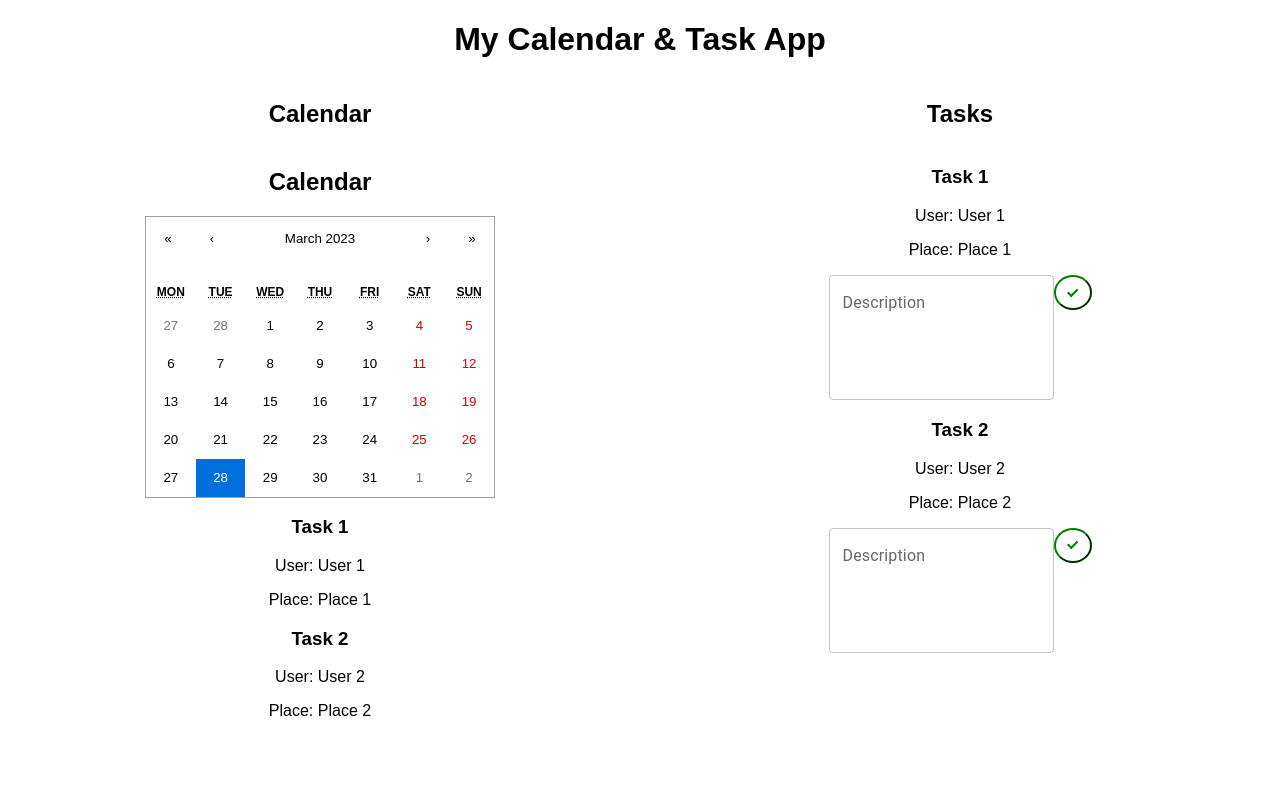
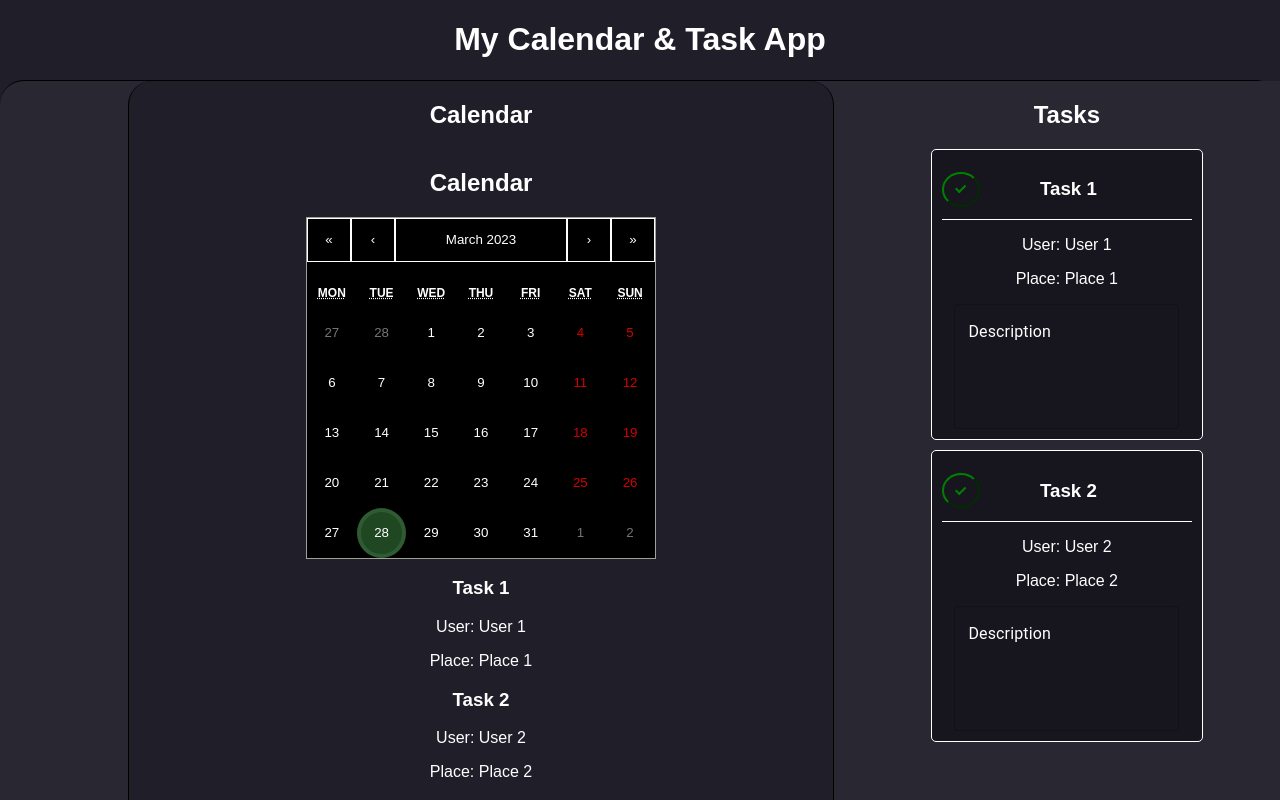
Before and after one commit to Digi-Dojo/MFront-TasksAndCalendars, a React (Create React App) app: page / in a window 1280 px wide. Shown: the top 800 px of the page. Built offline with nearby package versions, Linux system fonts and the light colour scheme.

Commit message:
ES: finished calendar styling and tasks styling

```diff
--- a/src/App.css
+++ b/src/App.css
@@ -1,5 +1,8 @@
 .App {
     text-align: center;
+    background-color: #201e29;
+    color: #ffffff;
+    overflow: hidden;
 }
 
 .App-logo {
@@ -44,6 +47,9 @@
     display: flex;
     justify-content: space-between;
     margin-top: 20px;
+    border-radius: 24px 24px 0 0;
+    background-color: #292732;
+    border-top: #000000 1px solid;
 }
 
 .calendar {
@@ -51,6 +57,60 @@
     flex-direction: column;
     align-items: center;
     flex: 1;
+    background-color: #201e29;
+    max-width: 55%;
+    margin-left: 10%;
+    border-radius: 24px 24px 0 0;
+    border-right: #000000 1px solid;
+    border-left: #000000 1px solid;
+}
+
+.calendar .react-calendar {
+    background-color: #000000;
+    color: #ffffff;
+}
+
+.calendar .react-calendar__navigation button,
+.calendar .react-calendar__navigation button:hover {
+    color: #ffffff;
+    background: none;
+    border: 1px solid #ffffff;
+}
+
+.calendar .react-calendar__navigation button:enabled:hover,
+.calendar .react-calendar__navigation button:enabled:focus {
+    background: #292732;
+}
+
+.calendar .react-calendar__tile.react-calendar__month-view__days__day:not(.react-calendar__month-view__days__day--neighboringMonth):not(.react-calendar__month-view__days__day--weekend) {
+    color: #ffffff;
+}
+
+.calendar .react-calendar__tile--now {
+    background: #181818;
+    border: #292732 2px dashed;
+}
+
+.calendar .react-calendar__tile--now:enabled:hover,
+.calendar .react-calendar__tile--now:enabled:focus,
+.calendar .react-calendar__tile:enabled:hover,
+.calendar .react-calendar__tile:enabled:focus{
+    background: #292732;
+    border: #201e29 5px solid;
+}
+
+.calendar .react-calendar__tile.react-calendar__month-view__days__day,
+.calendar .react-calendar__tile.react-calendar__month-view__days__day {
+    border-radius: 50%;
+    height: 50px;
+    width: 50px;
+}
+.calendar .react-calendar__tile--active,
+.calendar .react-calendar__tile--active:hover,
+.calendar .react-calendar__tile--active:enabled:hover,
+.calendar .react-calendar__tile--active:enabled:focus {
+    background: #1f4722;
+    border: #2e5b32 4px solid;
 }
 
 .tasks {
@@ -58,6 +118,18 @@
     flex-direction: column;
     align-items: center;
     flex: 1;
+    background-color: #292732;
+    max-width: 33.3%;
+    width: 33.3%;
+}
+
+.card-title {
+    flex-grow: 1;
+    margin-right: 35px;
+    overflow: hidden;
+    white-space: nowrap;
+    text-overflow: ellipsis;
+    max-width: 300px;
 }
 
 .complete-btn {
@@ -68,7 +140,6 @@
 }
 .complete-btn.complete{
     background-color: rgba(57, 255, 20, 0.2);
-
 }
 
 .gg-check {
@@ -99,3 +170,43 @@
 .complete .gg-check::after {
     border-color: #000000;
 }
+
+.card-header {
+    display: flex;
+    justify-content: space-between;
+    align-items: center;
+    border-bottom: 1px solid #ffffff;
+}
+
+.task-item {
+    border: 1px solid #ffffff;
+    border-radius: 5px;
+    padding: 10px;
+    margin-bottom: 10px;
+    width: 250px;
+    max-width: 250px;
+    background-color: #17161e;
+}
+
+.task-item:hover {
+    box-shadow: 0 0 10px #ffffff;
+}
+
+.task-item.complete {
+    opacity: 0.75;
+}
+
+.task-item.complete:hover {
+    box-shadow: 0 0 10px #008000;
+}
+
+.MuiTextField-root .css-14s5rfu-MuiFormLabel-root-MuiInputLabel-root,
+.MuiTextField-root .css-1jy569b-MuiFormLabel-root-MuiInputLabel-root.Mui-focused,
+.MuiTextField-root .css-1jy569b-MuiFormLabel-root-MuiInputLabel-root ,
+.MuiTextField-root .css-1d3z3hw-MuiOutlinedInput-notchedOutline,
+.MuiTextField-root .css-dpjnhs-MuiInputBase-root-MuiOutlinedInput-root,
+.MuiTextField-root .css-dpjnhs-MuiInputBase-root-MuiOutlinedInput-root:hover .MuiOutlinedInput-notchedOutline,
+.MuiTextField-root .css-dpjnhs-MuiInputBase-root-MuiOutlinedInput-root.Mui-focused .MuiOutlinedInput-notchedOutline {
+    border-color: #ffffff;
+    color: #ffffff;
+}
--- a/src/fragments/TaskFragment.jsx
+++ b/src/fragments/TaskFragment.jsx
@@ -13,8 +13,14 @@ export const TaskFragment = ({ task }) => {
     };
 
   return (
-    <div key={task.id} className="task-item">
-      <h3>{task.title}</h3>
+    <div key={task.id} className={"task-item"+(completed ? ' complete' : '')}>
+      <div className="card-header">
+        <button className={'btn complete-btn ' + (completed ? 'complete' : 'incomplete')} onClick={toggleCompleted}
+                title={completed ? 'Mark Incomplete' : 'Mark Complete'}>
+            <i className="gg-check"></i>
+        </button>
+        <h3 className="card-title">{task.title}</h3>
+      </div>
       <p>User: {task.user}</p>
       <p>Place: {task.place}</p>
         <TextField
@@ -24,9 +30,7 @@ export const TaskFragment = ({ task }) => {
             multiline
             rows={4}
         />
-      <button className={'btn complete-btn ' + (completed ? 'complete' : 'incomplete')} onClick={toggleCompleted} title={completed ? 'Mark Incomplete' : 'Mark Complete'}>
-          <i className="gg-check"></i>
-      </button>
+
     </div>
   );
 };
```
Lines whose indentation alone changed are shown as unchanged.
